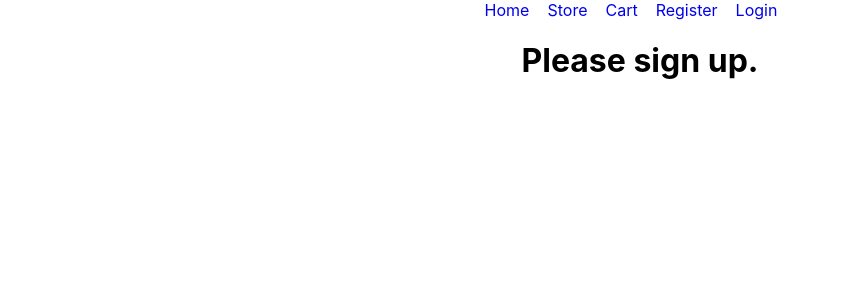
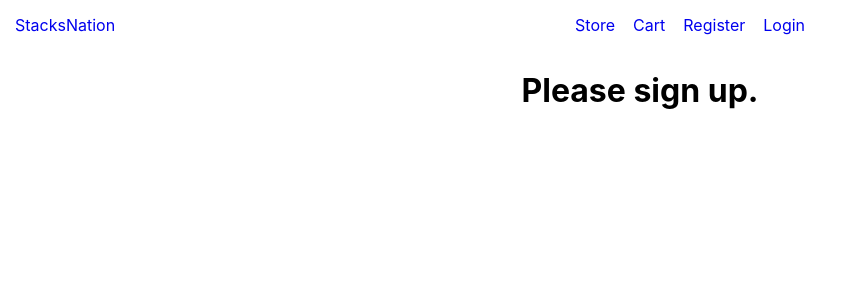
Before and after one commit to midlynj/newUser, a React (Create React App) app: page / in a window 1280 px wide. Shown: the top 300 px of the page, without its empty margins (0-851 px from the left). Built offline with nearby package versions, Linux system fonts and the light colour scheme.

Commit message:
logout redirects with updated navbar

```diff
--- a/src/navbar/Navigation.js
+++ b/src/navbar/Navigation.js
@@ -8,9 +8,15 @@ const Navigation = () => {
     let checkIfLogin = localStorage.getItem("authenticated")
 
     return (
-        <nav className= "navbar">
+        <nav className= "navbar navbar-default navbar-fixed-top navbar-shrink" style={{
+            padding:"15px"
+        }}>
             <div  className= "links">
-                <Link to="/">Home</Link>&nbsp;&nbsp;&nbsp;&nbsp;
+                <Link to="/" style={{
+                    float:"left"
+                }}>StacksNation</Link>&nbsp;&nbsp;&nbsp;&nbsp;
+
+                {/*<Link to="/">Home</Link>&nbsp;&nbsp;&nbsp;&nbsp;*/}
                 {/*<Link to="/parent">parent</Link>&nbsp;&nbsp;&nbsp;&nbsp;*/}
                 <Link to="/store">Store</Link>&nbsp;&nbsp;&nbsp;&nbsp;
                 <Link to="/cart">Cart</Link>&nbsp;&nbsp;&nbsp;&nbsp;
```
